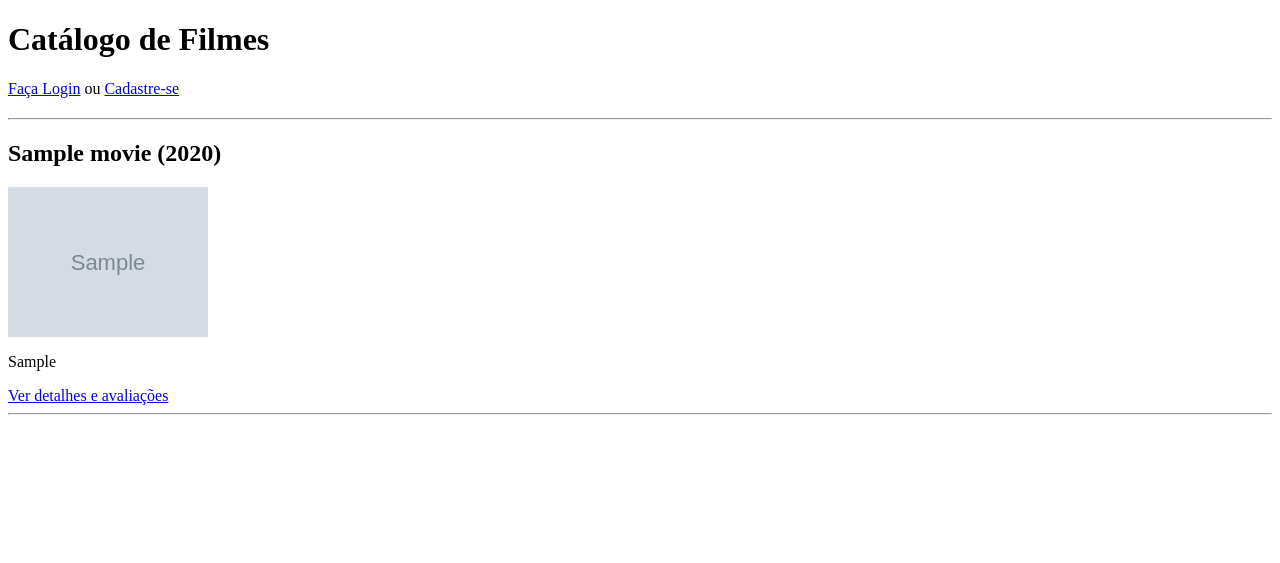
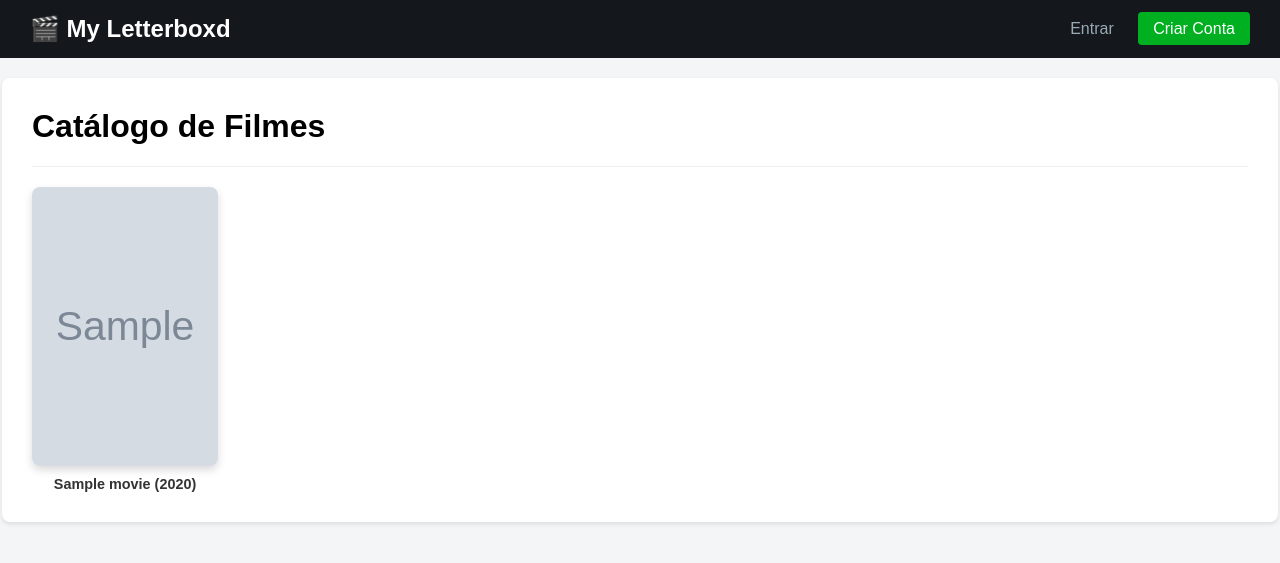
Before and after one commit to juniorrxcx/my-letterboxd, a Django app: page / in a window 1280 px wide. Shown: the top 563 px of the page. Run offline with Django 5.2, Linux system fonts and the light colour scheme; tables that the repository leaves empty hold one stand-in row (values such as "Sample post"); grey boxes marked "Sample" are stand-in pictures.

Commit message:
Feat: Adiciona grid expansivo, layout padronizado, modelo de Profile e Signals

```diff
--- a/reviews/admin.py
+++ b/reviews/admin.py
@@ -1,5 +1,5 @@
 from django.contrib import admin
-from .models import Movie, Review, Like
+from .models import Movie, Review, Like, Profile
 
 class MovieAdmin(admin.ModelAdmin):
     list_display = ('title', 'release_year')
@@ -12,3 +12,4 @@ class ReviewAdmin(admin.ModelAdmin):
 admin.site.register(Movie, MovieAdmin)
 admin.site.register(Review, ReviewAdmin)
 admin.site.register(Like)
+admin.site.register(Profile)
--- a/reviews/models.py
+++ b/reviews/models.py
@@ -1,5 +1,7 @@
 from django.db import models
 from django.contrib.auth.models import User
+from django.db.models.signals import post_save
+from django.dispatch import receiver
 from django.core.validators import MinValueValidator, MaxValueValidator
 
 class Movie(models.Model):
@@ -33,3 +35,21 @@ class Like(models.Model):
 
     def __str__(self):
         return f"{self.user.username} curtiu a review de {self.review.user.username}"
+
+
+class Profile(models.Model):
+    user = models.OneToOneField(User, on_delete=models.CASCADE, related_name='profile')
+
+    avatar = models.ImageField(upload_to='avatars/', null=True, blank=True)
+
+    def __str__(self):
+        return f"Perfil de {self.user.username}"
+
+@receiver(post_save, sender=User)
+def create_user_profile(sender, instance, created, **kwargs):
+    if created:
+        Profile.objects.create(user=instance)
+
+@receiver(post_save, sender=User)
+def save_user_profile(sender, instance, **kwargs):
+    instance.profile.save()
--- a/reviews/static/reviews/css/style.css
+++ b/reviews/static/reviews/css/style.css
@@ -28,3 +28,117 @@
     font-size: 20px;
     letter-spacing: 2px;
 }
+
+
+
+.navbar {
+    background-color: #14181c;
+    padding: 15px 30px;
+    display: flex;
+    justify-content: space-between;
+    align-items: center;
+}
+
+.nav-brand a {
+    color: #fff;
+    text-decoration: none;
+    font-size: 24px;
+    font-weight: bold;
+}
+
+.nav-links a {
+    color: #99aab5;
+    text-decoration: none;
+    margin-left: 20px;
+    font-size: 16px;
+    transition: color 0.2s;
+}
+
+.nav-links a:hover {
+    color: #fff;
+}
+
+.nav-btn-signup {
+    background-color: #00b020;
+    color: white !important;
+    padding: 8px 15px;
+    border-radius: 4px;
+}
+
+.nav-btn-logout {
+    background: none;
+    border: none;
+    color: #99aab5;
+    font-size: 16px;
+    cursor: pointer;
+    margin-left: 20px;
+    transition: color 0.2s;
+}
+
+.nav-btn-logout:hover {
+    color: #fff;
+}
+
+.movie-grid {
+    display: grid;
+    grid-template-columns: repeat(auto-fill, minmax(160px, 1fr));
+    gap: 20px;
+    margin-top: 20px;
+}
+
+.movie-card {
+    text-decoration: none;
+    color: inherit;
+    display: flex;
+    flex-direction: column;
+    align-items: center;
+}
+
+.movie-poster-container {
+    position: relative;
+    width: 100%;
+    aspect-ratio: 2/3;
+    border-radius: 8px;
+    overflow: hidden;
+    box-shadow: 0 4px 8px rgba(0,0,0,0.15);
+    transition: transform 0.3s ease;
+}
+
+.movie-poster-container:hover {
+    transform: scale(1.05);
+}
+
+.movie-poster-container img {
+    width: 100%;
+    height: 100%;
+    object-fit: cover;
+}
+
+.movie-synopsis-overlay {
+    position: absolute;
+    top: 0;
+    left: 0;
+    width: 100%;
+    height: 100%;
+    background: rgba(0, 0, 0, 0.85);
+    color: white;
+    opacity: 0;
+    transition: opacity 0.3s ease;
+    padding: 15px;
+    box-sizing: border-box;
+    font-size: 0.85em;
+    overflow-y: auto;
+    text-align: left;
+}
+
+.movie-poster-container:hover .movie-synopsis-overlay {
+    opacity: 1;
+}
+
+.movie-title {
+    margin-top: 10px;
+    font-weight: bold;
+    text-align: center;
+    font-size: 0.9em;
+    color: #333;
+}
--- /dev/null
+++ b/reviews/templates/base.html
@@ -0,0 +1,38 @@
+{% load static %}
+<!DOCTYPE html>
+<html lang="pt-br">
+<head>
+    <meta charset="UTF-8">
+    <title>My Letterboxd</title>
+    <link rel="stylesheet" href="{% static 'reviews/css/style.css' %}">
+</head>
+<body style="font-family: Arial, sans-serif; margin: 0; padding: 0; background-color: #f4f5f7;">
+
+    <nav class="navbar">
+        <div class="nav-brand">
+            <a href="{% url 'movie_list' %}">🎬 My Letterboxd</a>
+        </div>
+        <div class="nav-links">
+            {% if user.is_authenticated %}
+                <span style="color: white; margin-right: 15px;">Olá, {{ user.username }}!</span>
+                <a href="{% url 'user_profile' user.username %}">Meu Perfil</a>
+
+                <form action="{% url 'logout' %}" method="post" style="display: inline;">
+                    {% csrf_token %}
+                    <button type="submit" class="nav-btn-logout">Sair</button>
+                </form>
+            {% else %}
+                <a href="{% url 'login' %}">Entrar</a>
+                <a href="{% url 'signup' %}" class="nav-btn-signup">Criar Conta</a>
+            {% endif %}
+        </div>
+    </nav>
+
+
+    <main style="max-width: 1400px; width: 95%; margin: 20px auto; padding: 30px; background-color: white; border-radius: 8px; box-shadow: 0 2px 4px rgba(0,0,0,0.1);">
+        {% block content %}
+        {% endblock %}
+    </main>
+
+</body>
+</html>
--- a/reviews/templates/reviews/movie_list.html
+++ b/reviews/templates/reviews/movie_list.html
@@ -1,36 +1,28 @@
-<!DOCTYPE html>
-<html lang="pt-br">
-<head>
-    <meta charset="UTF-8">
-    <title>My Letterboxd</title>
-</head>
-<body>
-    <h1>Catálogo de Filmes</h1>
+{% extends 'base.html' %}
 
-    <div style="margin-bottom: 20px;">
-        {% if user.is_authenticated %}
-            <p>Olá, {{ user.username }}! <a href="{% url 'logout' %}">Sair</a></p>
+{% block content %}
+    <h1 style="margin-top: 0;">Catálogo de Filmes</h1>
+    <hr style="border: 0; border-top: 1px solid #eee; margin-bottom: 20px;">
+
+    <div class="movie-grid">
+        {% for movie in movies %}
+            <a href="{% url 'movie_detail' movie.id %}" class="movie-card">
+                <div class="movie-poster-container">
+                    {% if movie.poster %}
+                        <img src="{{ movie.poster.url }}" alt="Pôster de {{ movie.title }}">
                     {% else %}
-            <p><a href="{% url 'login' %}">Faça Login</a> ou <a href="{% url 'signup' %}">Cadastre-se</a></p>
+                        <div style="width: 100%; height: 100%; background-color: #ccc; display: flex; align-items: center; justify-content: center; color: #666;">Sem Pôster</div>
                     {% endif %}
+
+                    <div class="movie-synopsis-overlay">
+                        {{ movie.synopsis }}
+                    </div>
                 </div>
 
-    <hr>
-
-    {% for movie in movies %}
-        <div>
-            <h2>{{ movie.title }} ({{ movie.release_year }})</h2>
-
-            {% if movie.poster %}
-                <img src="{{ movie.poster.url }}" alt="Pôster de {{ movie.title }}" style="max-width: 200px; display: block; margin-bottom: 10px;">
-            {% endif %}
-
-            <p>{{ movie.synopsis }}</p>
-            <a href="{% url 'movie_detail' movie.id %}">Ver detalhes e avaliações</a>
-        </div>
-        <hr>
+                <div class="movie-title">{{ movie.title }} ({{ movie.release_year }})</div>
+            </a>
         {% empty %}
             <p>Nenhum filme cadastrado ainda. Use o painel de Admin para adicionar!</p>
         {% endfor %}
-</body>
-</html>
+    </div>
+{% endblock %}
--- a/reviews/urls.py
+++ b/reviews/urls.py
@@ -6,4 +6,5 @@ urlpatterns = [
     path('signup/', views.signup, name='signup'),
     path('movie/<int:movie_id>/', views.movie_detail, name='movie_detail'),
     path('review/<int:review_id>/like/', views.toggle_like, name='toggle_like'),
+    path('profile/<str:username>/', views.user_profile, name='user_profile'),
 ]
--- a/reviews/views.py
+++ b/reviews/views.py
@@ -1,5 +1,6 @@
 from django.shortcuts import render, redirect, get_object_or_404
 from django.contrib.auth.forms import UserCreationForm
+from django.contrib.auth.models import User
 from .models import Movie, Review, Like
 from .forms import ReviewForm
 
@@ -54,3 +55,13 @@ def toggle_like(request, review_id):
         return redirect('movie_detail', movie_id=review.movie.id)
 
     return redirect('login')
+
+def user_profile(request, username):
+    profile_user = get_object_or_404(User, username=username)
+
+    user_reviews = profile_user.reviews.all().order_by('-created_at')
+
+    return render(request, 'reviews/user_profile.html', {
+        'profile_user': profile_user,
+        'user_reviews': user_reviews
+    })
```
Also changed, not shown: reviews/templates/reviews/movie_detail.html (+18 -27 lines), reviews/templates/reviews/user_profile.html (added, +51 -0 lines), media/avatars/Vzyzy36W_400x400.jpg (added), reviews/migrations/0003_profile.py (added). Lines whose indentation alone changed are shown as unchanged.
